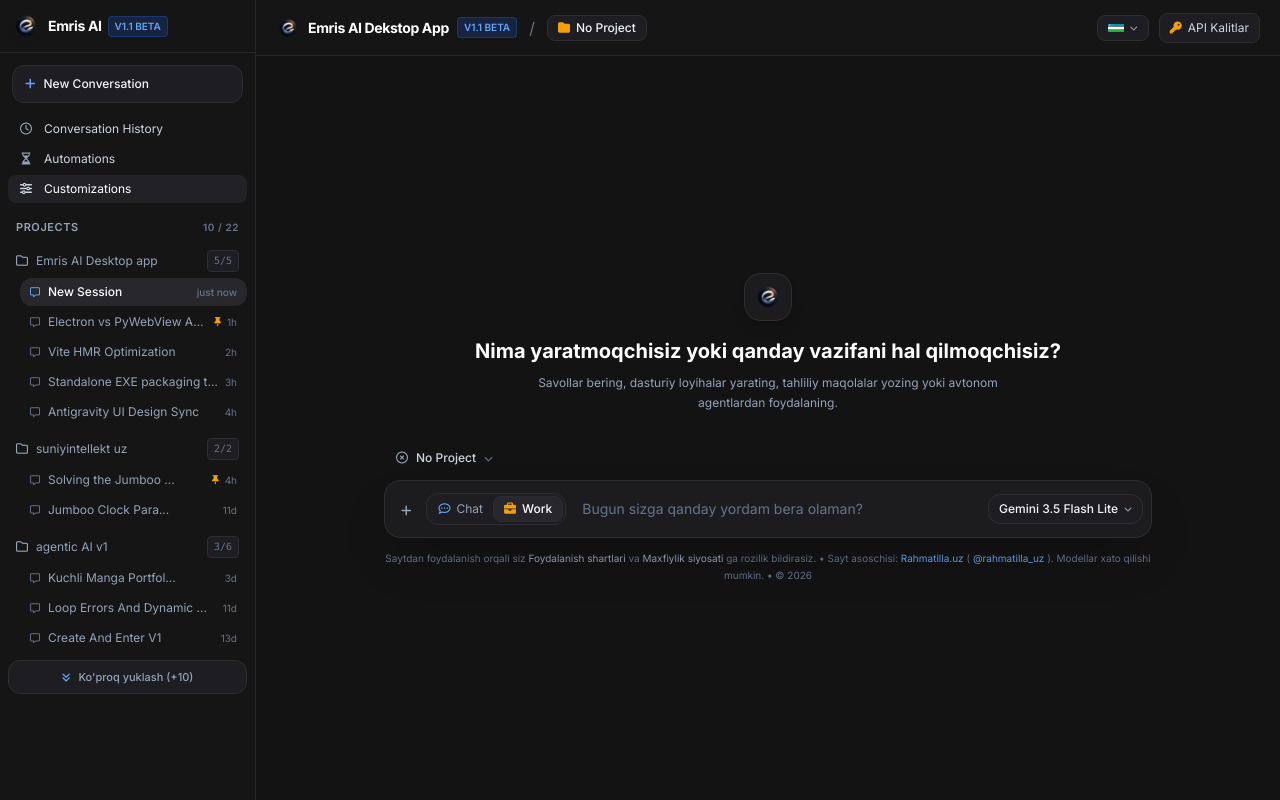
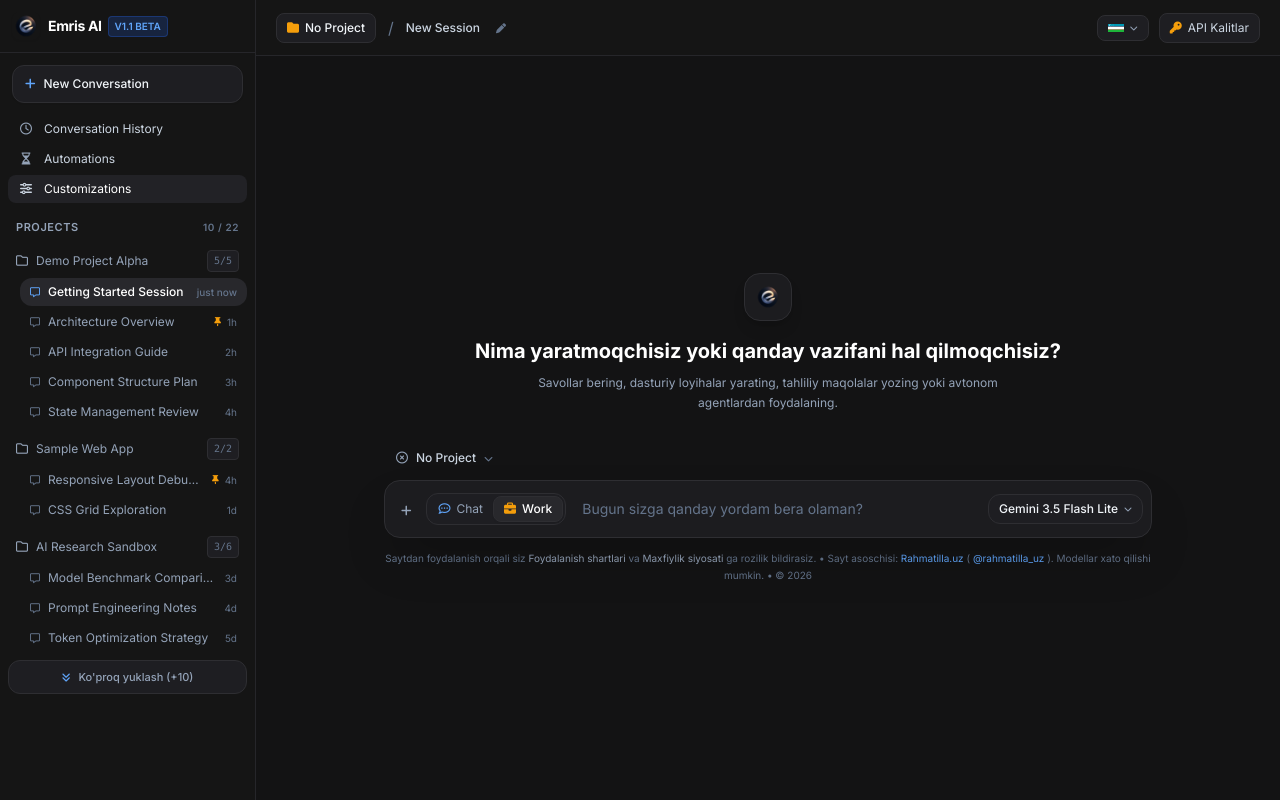
Before and after one commit to RahmatillaXudoyberdiyev/Emris-AI-desktop, a React (Vite) app in the folder frontend/: page / in a window 1280 px wide. Built offline with nearby package versions, Linux system fonts and the light colour scheme.

Commit message:
Remove redundant header brand title and anonymize all dummy chat and project names

```diff
--- a/frontend/src/components/Header.jsx
+++ b/frontend/src/components/Header.jsx
@@ -12,29 +12,28 @@
     return (
         <header className="h-14 border-b border-[#26262a] bg-[#151515] px-5 flex items-center justify-between flex-shrink-0 z-20 select-none">
             <div className="flex items-center gap-3">
-                <div className="flex items-center gap-2">
-                    <img
-                        src="/favicon-32x32.png"
-                        alt="Emris AI"
-                        className="w-6 h-6 rounded-md object-contain"
-                    />
-                    <span className="font-bold text-sm tracking-tight text-[#ffffff]">
-                        Emris AI Dekstop App
-                    </span>
-                    <span className="text-[10px] uppercase font-semibold px-1.5 py-0.5 rounded bg-[#2563eb]/20 text-[#60a5fa] border border-[#2563eb]/30">
-                        v1.1 Beta
-                    </span>
-                </div>
+                <button
+                    type="button"
+                    onClick={() => handleHeaderAction('select_workspace')}
+                    className="text-xs text-[#f1f5f9] hover:text-[#ffffff] flex items-center gap-1.5 px-2.5 py-1.5 rounded-lg bg-[#1e1e22] hover:bg-[#28282c] border border-[#2e2e32] transition-colors cursor-pointer"
+                >
+                    <i className="fa-solid fa-folder text-[#f59e0b]"></i>
+                    <span className="font-medium">{currentProject || 'No Project'}</span>
+                </button>
 
                 <span className="text-[#64748b]">/</span>
 
+                <span className="text-xs font-medium text-[#cbd5e1]">
+                    New Session
+                </span>
+
                 <button
                     type="button"
-                    onClick={() => handleHeaderAction('select_workspace')}
-                    className="text-xs text-[#f1f5f9] hover:text-[#ffffff] flex items-center gap-1.5 px-2.5 py-1 rounded-lg bg-[#1e1e22] hover:bg-[#28282c] border border-[#2e2e32] transition cursor-pointer"
+                    onClick={() => handleHeaderAction('rename_session')}
+                    className="text-[#64748b] hover:text-[#cbd5e1] text-xs p-1 cursor-pointer transition-colors"
+                    title="Rename Session"
                 >
-                    <i className="fa-solid fa-folder text-[#f59e0b]"></i>
-                    <span className="font-medium">{currentProject || 'sandbox_test'}</span>
+                    <i className="fa-solid fa-pen text-[10px]"></i>
                 </button>
             </div>
 
@@ -42,7 +41,7 @@
                 <button
                     type="button"
                     onClick={() => handleHeaderAction('language')}
-                    className="flex items-center gap-1.5 bg-[#1e1e22] hover:bg-[#28282c] border border-[#2e2e32] rounded-lg px-2.5 py-1.5 text-xs text-[#f1f5f9] transition cursor-pointer"
+                    className="flex items-center gap-1.5 bg-[#1e1e22] hover:bg-[#28282c] border border-[#2e2e32] rounded-lg px-2.5 py-1.5 text-xs text-[#f1f5f9] transition-colors cursor-pointer"
                 >
                     <svg className="w-4 h-3 rounded-xs flex-shrink-0" viewBox="0 0 1000 500">
                         <defs>
@@ -79,7 +78,7 @@
                 <button
                     type="button"
                     onClick={() => handleHeaderAction('api_keys')}
-                    className="flex items-center gap-1.5 px-2.5 py-1.5 rounded-lg bg-[#1e1e22] hover:bg-[#28282c] border border-[#2e2e32] text-[#cbd5e1] hover:text-[#ffffff] text-xs transition cursor-pointer"
+                    className="flex items-center gap-1.5 px-2.5 py-1.5 rounded-lg bg-[#1e1e22] hover:bg-[#28282c] border border-[#2e2e32] text-[#cbd5e1] hover:text-[#ffffff] text-xs transition-colors cursor-pointer"
                 >
                     <i className="fa-solid fa-key text-[#f59e0b] text-xs"></i>
                     <span>API Kalitlar</span>
--- a/frontend/src/constants/uiData.js
+++ b/frontend/src/constants/uiData.js
@@ -5,79 +5,76 @@
 
 export const PROJECTS_WITH_CHATS = [
     {
-        id: "proj_emris",
-        name: "Emris AI Desktop app",
+        id: "proj_demo_app",
+        name: "Demo Project Alpha",
         chats: [
-            { id: "c1", title: "New Session", isPinned: false, time: "just now", active: true },
-            { id: "c2", title: "Electron vs PyWebView Analysis", isPinned: true, time: "1h" },
-            { id: "c3", title: "Vite HMR Optimization", isPinned: false, time: "2h" },
-            { id: "c4", title: "Standalone EXE packaging test", isPinned: false, time: "3h" },
-            { id: "c5", title: "Antigravity UI Design Sync", isPinned: false, time: "4h" }
+            { id: "c1", title: "Getting Started Session", isPinned: false, time: "just now", active: true },
+            { id: "c2", title: "Architecture Overview", isPinned: true, time: "1h" },
+            { id: "c3", title: "API Integration Guide", isPinned: false, time: "2h" },
+            { id: "c4", title: "Component Structure Plan", isPinned: false, time: "3h" },
+            { id: "c5", title: "State Management Review", isPinned: false, time: "4h" }
         ]
     },
     {
-        id: "proj_suniyintellekt",
-        name: "suniyintellekt uz",
+        id: "proj_sample_web",
+        name: "Sample Web App",
         chats: [
-            { id: "c6", title: "Solving the Jumboo ...", isPinned: true, time: "4h" },
-            { id: "c7", title: "Jumboo Clock Para...", isPinned: false, time: "11d" }
+            { id: "c6", title: "Responsive Layout Debugging", isPinned: true, time: "4h" },
+            { id: "c7", title: "CSS Grid Exploration", isPinned: false, time: "1d" }
         ]
     },
     {
-        id: "proj_agentic_ai",
-        name: "agentic AI v1",
+        id: "proj_ai_sandbox",
+        name: "AI Research Sandbox",
         chats: [
-            { id: "c8", title: "Kuchli Manga Portfol...", isPinned: false, time: "3d" },
-            { id: "c9", title: "Loop Errors And Dynamic ...", isPinned: false, time: "11d" },
-            { id: "c10", title: "Create And Enter V1", isPinned: false, time: "13d" },
-            { id: "c11", title: "v2 telegram bot 24/7", isPinned: false, time: "14d", dot: true },
-            { id: "c12", title: "Building Personal Agentic ...", isPinned: false, time: "14d" },
-            { id: "c13", title: "Reflective Verifier Agent", isPinned: false, time: "15d" }
+            { id: "c8", title: "Model Benchmark Comparison", isPinned: false, time: "3d" },
+            { id: "c9", title: "Prompt Engineering Notes", isPinned: false, time: "4d" },
+            { id: "c10", title: "Token Optimization Strategy", isPinned: false, time: "5d" },
+            { id: "c11", title: "Context Window Analysis", isPinned: false, time: "6d", dot: true },
+            { id: "c12", title: "Streaming Response Test", isPinned: false, time: "7d" },
+            { id: "c13", title: "Evaluation Metric Setup", isPinned: false, time: "8d" }
         ]
     },
     {
-        id: "proj_rahmatillauzv5",
-        name: "rahmatillauzv5",
+        id: "proj_utility_toolkit",
+        name: "Utility Toolkit",
         chats: [
-            { id: "c14", title: "Salom", isPinned: false, time: "6h" },
-            { id: "c15", title: "Salomlashish", isPinned: false, time: "1d" }
+            { id: "c14", title: "Unit Test Generator", isPinned: false, time: "6h" },
+            { id: "c15", title: "File Parser Script", isPinned: false, time: "1d" }
         ]
     },
     {
-        id: "proj_github",
-        name: "github_about_me",
+        id: "proj_cloud_demo",
+        name: "Cloud Services Demo",
         chats: [
-            { id: "c16", title: "Hayvonlar haqida mi...", isPinned: false, time: "8d" },
-            { id: "c17", title: "Fetch GitHub README File", isPinned: false, time: "10d" }
+            { id: "c16", title: "Serverless Deployment Draft", isPinned: false, time: "8d" },
+            { id: "c17", title: "Webhook Handler Template", isPinned: false, time: "10d" }
         ]
     },
     {
-        id: "proj_fiziologik",
-        name: "Fiziologik idrok",
+        id: "proj_core_engine",
+        name: "Core Engine Library",
         chats: [
-            { id: "c18", title: "Odatlar tizimining int...", isPinned: false, time: "9d" },
-            { id: "c19", title: "Python 3D Transformation ...", isPinned: false, time: "15d", dot: true },
-            { id: "c20", title: "Starting New Project", isPinned: false, time: "19d" }
+            { id: "c18", title: "Memory Allocation Benchmark", isPinned: false, time: "9d" },
+            { id: "c19", title: "Thread Pool Investigation", isPinned: false, time: "15d", dot: true },
+            { id: "c20", title: "Cross-Platform Build Setup", isPinned: false, time: "19d" }
         ]
     },
     {
         id: "proj_no_project",
         name: "No Project",
         chats: [
-            { id: "c21", title: "New Session", isPinned: false, time: "5d" },
-            { id: "c22", title: "New Session", isPinned: false, time: "7d" }
+            { id: "c21", title: "General Brainstorming", isPinned: false, time: "5d" },
+            { id: "c22", title: "Quick Query Session", isPinned: false, time: "7d" }
         ]
     }
 ];
 
 export const PROJECTS_LIST = [
-    { id: "p1", name: "Emris AI Desktop app" },
-    { id: "p2", name: "suniyintellekt uz" },
-    { id: "p3", name: "github_about_me" },
-    { id: "p4", name: "rahmatillauzv5" },
-    { id: "p5", name: "agentic AI v1" },
-    { id: "p6", name: "Fiziologik idrok" },
-    { id: "p7", name: "University Rahimjon ustoz" },
-    { id: "p8", name: "world-book-clone" },
-    { id: "p9", name: "forKaggleMCP" }
+    { id: "p1", name: "Demo Project Alpha" },
+    { id: "p2", name: "Sample Web App" },
+    { id: "p3", name: "AI Research Sandbox" },
+    { id: "p4", name: "Utility Toolkit" },
+    { id: "p5", name: "Cloud Services Demo" },
+    { id: "p6", name: "Core Engine Library" }
 ];
```
